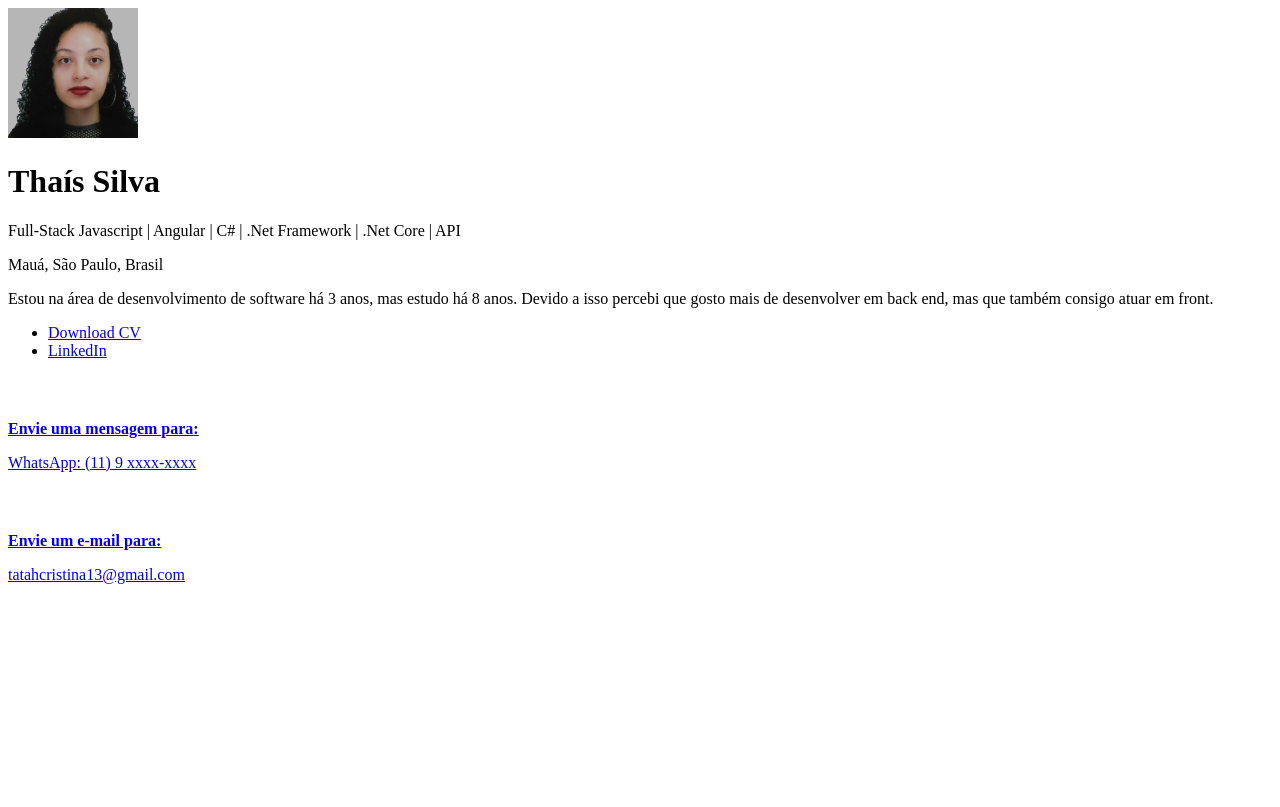
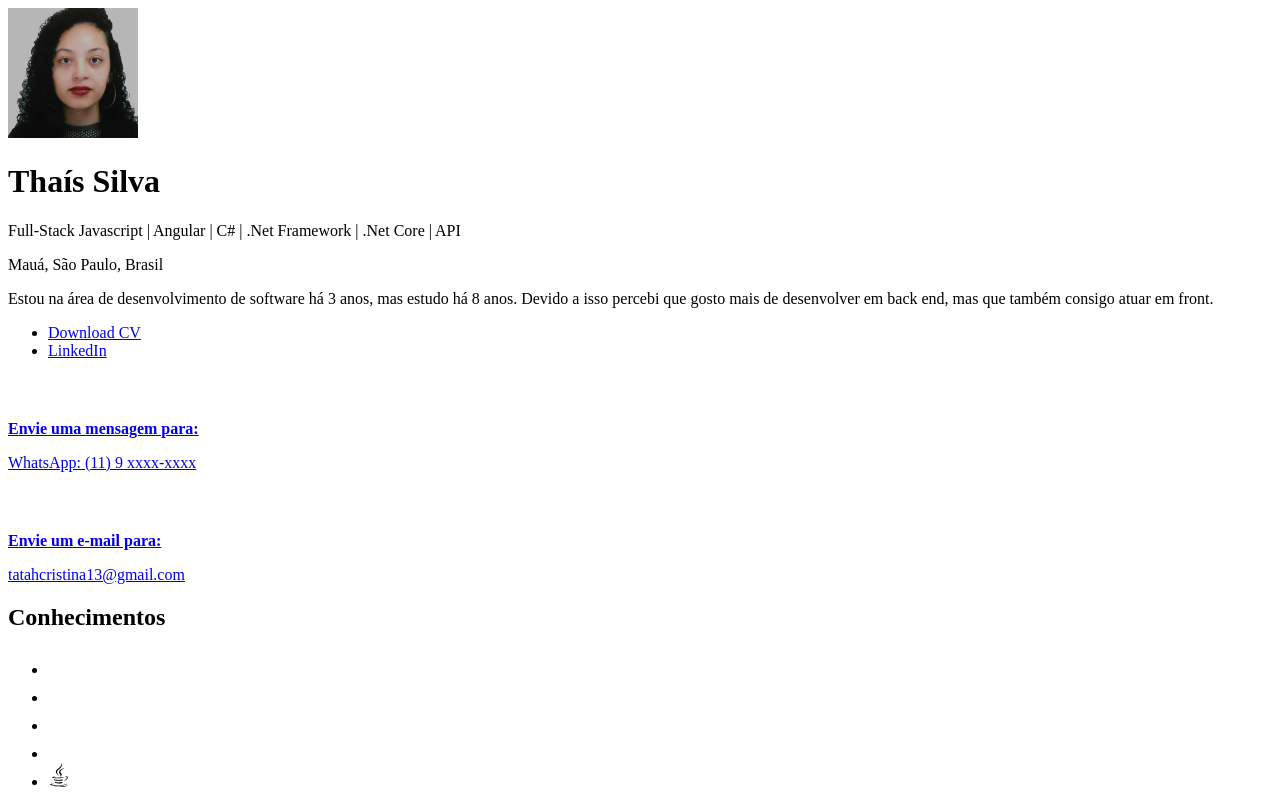
Before and after one commit to thaissilvaa/curso-angular-portfolio, an Angular app: page / in a window 1280 px wide. Built offline with nearby package versions, Linux system fonts and the light colour scheme.

Commit message:
criando a parte main de conhecimentos (imagens não funcionam)

```diff
--- /dev/null
+++ b/src/app/modules/portfolio/components/knowledge/knowledge.component.html
@@ -0,0 +1,16 @@
+<div class="container">
+    <h2>Conhecimentos</h2>
+    <ul>
+        @for(item of arrayKnowledge(); track item){
+            <li>
+                <img
+                    [src]="item.src"
+                    [alt]="item.alt"
+                    loading="lazy"
+                    width="22px"
+                    height="24px"
+                />
+            </li>
+        }
+    </ul>
+</div>
--- /dev/null
+++ b/src/app/modules/portfolio/components/knowledge/knowledge.component.ts
@@ -0,0 +1,36 @@
+import { Component, signal } from '@angular/core';
+
+//interface
+import { IKnowledge } from '../../interface/IKnowledge.interface';
+
+@Component({
+  selector: 'app-knowledge',
+  standalone: true,
+  imports: [],
+  templateUrl: './knowledge.component.html',
+  styleUrl: './knowledge.component.scss'
+})
+export class KnowledgeComponent {
+  public arrayKnowledge = signal<IKnowledge[]>([
+    {
+      src: 'assets/icons/knowledge/html5.svg',
+      alt: 'Ícone de conhecimento de HTML5'
+    },
+    {
+      src: 'assets/icons/knowledge/css3.svg',
+      alt: 'Ícone de conhecimento de CSS3'
+    },
+    {
+      src: 'assets/icons/knowledge/javascript.svg',
+      alt: 'Ícone de conhecimento de JavaScript'
+    },
+    {
+      src: 'assets/icons/knowledge/angular.svg',
+      alt: 'Ícone de conhecimento de Angular'
+    },
+    {
+      src: 'assets/icons/knowledge/java.svg',
+      alt: 'Ícone de conhecimento de Java'
+    },
+  ])
+}
--- /dev/null
+++ b/src/app/modules/portfolio/interface/IKnowledge.interface.ts
@@ -0,0 +1,4 @@
+export interface IKnowledge{
+    src: string;
+    alt: string;
+}
--- a/src/app/modules/portfolio/pages/home/home.component.html
+++ b/src/app/modules/portfolio/pages/home/home.component.html
@@ -1 +1,5 @@
 <app-header/>
+
+<main>
+    <app-knowledge/>
+</main>
--- a/src/app/modules/portfolio/pages/home/home.component.ts
+++ b/src/app/modules/portfolio/pages/home/home.component.ts
@@ -1,6 +1,7 @@
 import { CommonModule } from '@angular/common';
 import { Component } from '@angular/core';
 import { HeaderComponent } from '../../components/header/header.component';
+import { KnowledgeComponent } from '../../components/knowledge/knowledge.component';
 
 @Component({
   selector: 'app-home',
@@ -8,6 +9,7 @@
   imports: [
     CommonModule,
     HeaderComponent,
+    KnowledgeComponent,
   ],
   templateUrl: './home.component.html',
   styleUrl: './home.component.scss'
```
Also changed, not shown: src/app/modules/portfolio/components/knowledge/knowledge.component.scss (added), src/assets/icons/knowledge/java.svg (added), 1 other file (tests, documents, lock files or other folders).
